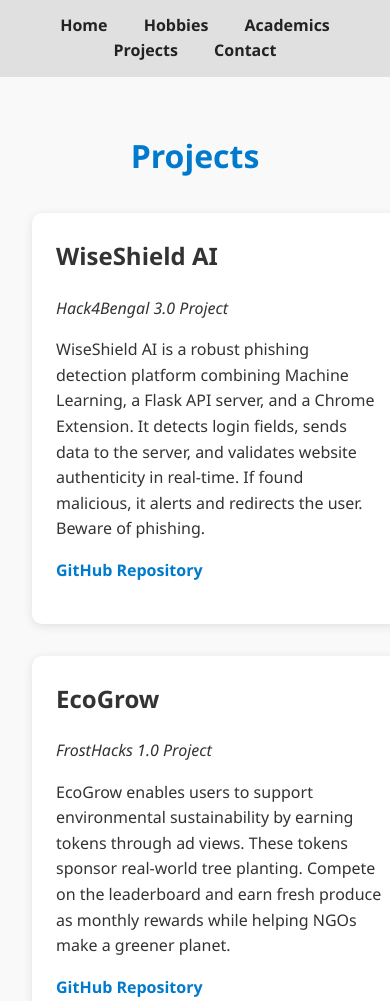
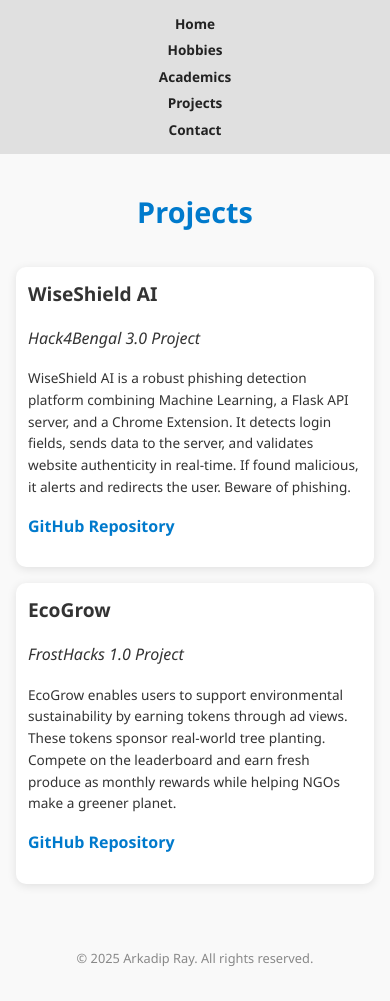
Before and after one commit to Arkadipttv/portfolio-website-, a plain HTML site: page projects.html in a window 390 px wide. Shown: the top 1001 px of the page. Drawn offline with Linux system fonts and the light colour scheme.

Commit message:
Added responsiveness to projects page

```diff
--- a/projects.html
+++ b/projects.html
@@ -15,15 +15,20 @@
 
     nav {
       background: #e0e0e0;
-      padding: 0.8rem;
+      padding: 1rem;
       text-align: center;
+      position: sticky;
+      top: 0;
+      z-index: 100;
     }
 
     nav a {
-      margin: 0 1rem;
+      margin: 0 0.75rem;
       text-decoration: none;
       color: #222;
       font-weight: bold;
+      font-size: 1rem;
+      transition: color 0.2s;
     }
 
     nav a:hover {
@@ -33,29 +38,29 @@
     .container {
       max-width: 1000px;
       margin: auto;
-      padding: 2rem;
+      padding: 1.5rem;
     }
 
     h1 {
       color: #007acc;
       text-align: center;
+      font-size: 2.5rem;
+      margin-bottom: 2rem;
     }
 
     .projects {
-      display: flex;
-      flex-wrap: wrap;
-      gap: 2rem;
+      display: grid;
+      grid-template-columns: repeat(auto-fit, minmax(300px, 1fr));
+      gap: 1.5rem;
       justify-content: center;
-      margin-top: 2rem;
+      margin-top: 1.5rem;
     }
 
     .card {
       background: white;
       border-radius: 10px;
       box-shadow: 0 2px 10px rgba(0,0,0,0.1);
-      width: 100%;
-      max-width: 460px;
-      padding: 1.5rem;
+      padding: 1.25rem;
       transition: transform 0.2s;
     }
 
@@ -66,6 +71,7 @@
     .card h2 {
       margin-top: 0;
       color: #333;
+      font-size: 1.5rem;
     }
 
     .card a {
@@ -79,24 +85,85 @@
     }
 
     .desc {
-      margin: 1rem 0;
+      margin: 0.75rem 0;
+      font-size: 0.95rem;
     }
 
     footer {
       text-align: center;
       padding: 1rem;
       color: #888;
-      font-size: 0.9rem;
+      font-size: 0.85rem;
+      margin-top: 2rem;
     }
 
-    @media (max-width: 600px) {
+    /* Responsive Design */
+    @media (max-width: 768px) {
+      nav {
+        padding: 0.75rem;
+      }
+
+      nav a {
+        display: inline-block;
+        margin: 0.5rem;
+        font-size: 0.9rem;
+      }
+
+      .container {
+        padding: 1rem;
+      }
+
+      h1 {
+        font-size: 2rem;
+      }
+
       .projects {
-        flex-direction: column;
-        align-items: center;
+        grid-template-columns: 1fr;
+        gap: 1rem;
       }
 
       .card {
-        width: 100%;
+        padding: 1rem;
+      }
+
+      .card h2 {
+        font-size: 1.3rem;
+      }
+
+      .desc {
+        font-size: 0.9rem;
+      }
+    }
+
+    @media (max-width: 480px) {
+      nav {
+        padding: 0.5rem;
+      }
+
+      nav a {
+        display: block;
+        margin: 0.3rem 0;
+        font-size: 0.85rem;
+      }
+
+      h1 {
+        font-size: 1.8rem;
+      }
+
+      .card {
+        padding: 0.75rem;
+      }
+
+      .card h2 {
+        font-size: 1.2rem;
+      }
+
+      .desc {
+        font-size: 0.85rem;
+      }
+
+      footer {
+        font-size: 0.8rem;
       }
     }
   </style>
@@ -136,7 +203,7 @@
   </div>
 
   <footer>
-    &copy; 2025 Arkadip Ray. All rights reserved.
+    © 2025 Arkadip Ray. All rights reserved.
   </footer>
 
 </body>
```
